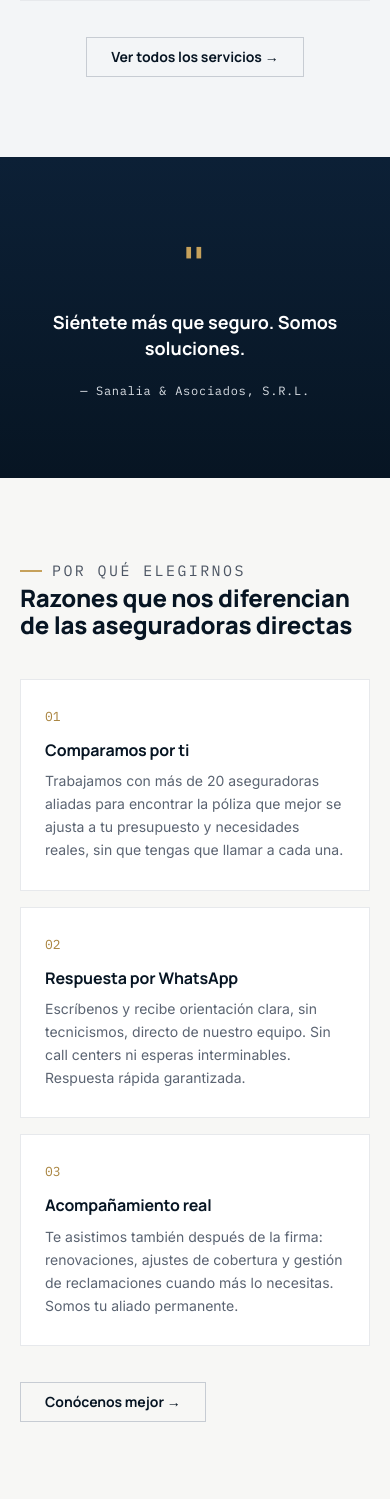
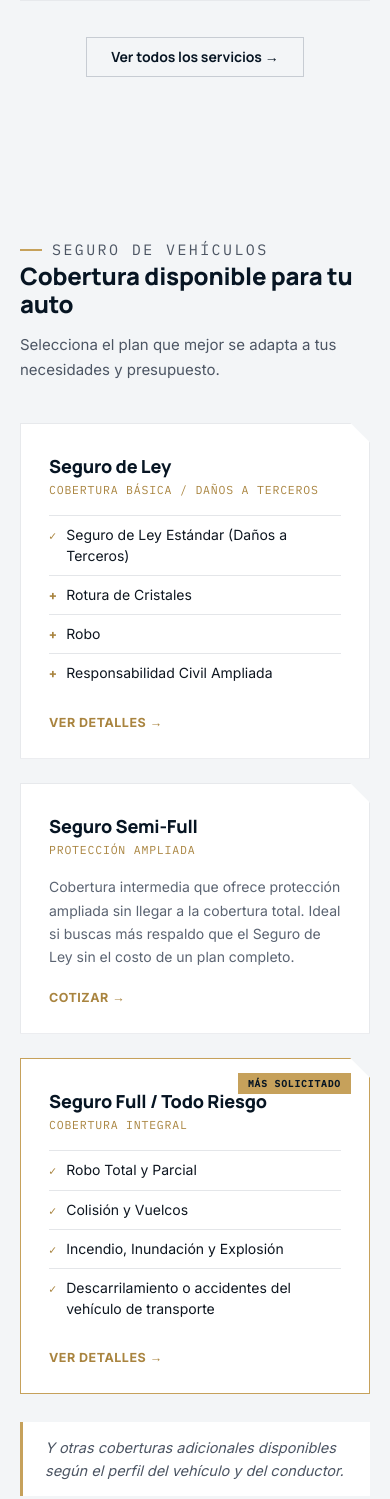
Before and after one commit to erickherndza/Sanalia, a PHP site: page / in a window 390 px wide. Shown: the part 4906-6405 px from the top of the page. Run offline with PHP 8.4, Linux system fonts and the light colour scheme.

Commit message:
feat(coberturas): reestructurar módulo vehículos + limpiar partners
- Nueva sección #coberturas-vehiculos con 3 bloques: Seguro de Ley
  (con add-ons: cristales, robo, RC ampliada), Semi-Full y Full/Todo Riesgo
- Badge "Más Solicitado" en plan Full/Todo Riesgo
- Leyenda de cierre: "Y otras coberturas adicionales disponibles..."
- Reemplazar listado de aseguradoras específicas (MAPFRE, Reservas, Humano)
  por copy corporativo neutral según instrucciones de la cliente
- Hero slide 2: remover mención de marcas específicas
- Estilos responsivos: .planes-grid colapsa a 1 columna en mobile

Co-Authored-By: Claude Sonnet 4.6 <noreply@anthropic.com>

```diff
--- a/assets/css/style.css
+++ b/assets/css/style.css
@@ -1350,3 +1350,136 @@ button { font-family: inherit; }
 
 @media (min-width: 768px)  { .about-photo-band { height: 440px; } }
 @media (min-width: 1024px) { .about-photo-band { height: 500px; } }
+
+/* ═══════════════════════════════════════════════════════════
+   COBERTURAS VEHÍCULOS — planes grid
+══════════════════════════════════════════════════════════ */
+.vehiculos-section { background: var(--silver-100, #F3F5F7); }
+
+.planes-grid {
+  display: grid;
+  grid-template-columns: repeat(3, 1fr);
+  gap: 24px;
+}
+
+.plan-card {
+  background: #fff;
+  border: 1px solid #E7E9EC;
+  padding: 32px 28px 28px;
+  position: relative;
+  display: flex;
+  flex-direction: column;
+  clip-path: polygon(0 0, calc(100% - 20px) 0, 100% 20px, 100% 100%, 0 100%);
+}
+
+.plan-card.plan-featured {
+  border-color: var(--gold-500);
+  box-shadow: 0 4px 32px -8px rgba(198,161,91,0.25);
+}
+
+.plan-badge {
+  position: absolute;
+  top: 14px; right: 18px;
+  background: var(--gold-500);
+  color: var(--navy-950);
+  font-family: 'IBM Plex Mono', monospace;
+  font-size: 9.5px;
+  font-weight: 700;
+  letter-spacing: 0.10em;
+  text-transform: uppercase;
+  padding: 4px 10px;
+}
+
+.plan-card h3 {
+  font-size: 18px;
+  font-weight: 800;
+  color: var(--navy-950);
+  margin: 0 0 6px;
+}
+
+.plan-sub {
+  font-family: 'IBM Plex Mono', monospace;
+  font-size: 11.5px;
+  letter-spacing: 0.07em;
+  text-transform: uppercase;
+  color: var(--gold-600, #A9843F);
+  margin: 0 0 18px;
+}
+
+.plan-desc {
+  font-size: 14px;
+  line-height: 1.65;
+  color: #5B6472;
+  margin: 0 0 auto;
+}
+
+.plan-items {
+  list-style: none;
+  margin: 0 0 auto;
+  padding: 0;
+  flex: 1;
+}
+
+.plan-items li {
+  display: flex;
+  align-items: baseline;
+  gap: 10px;
+  font-size: 14px;
+  color: var(--ink, #0E1620);
+  padding: 9px 0;
+  border-top: 1px solid #E4E6E9;
+  line-height: 1.45;
+}
+
+.pi-icon {
+  color: var(--gold-600, #A9843F);
+  font-weight: 700;
+  font-family: 'IBM Plex Mono', monospace;
+  font-size: 12px;
+  flex-shrink: 0;
+}
+
+.plan-cta {
+  display: inline-block;
+  margin-top: 22px;
+  font-size: 12.5px;
+  font-weight: 700;
+  color: var(--gold-600, #A9843F);
+  letter-spacing: 0.04em;
+  text-transform: uppercase;
+}
+
+.plan-cta:hover { color: var(--navy-950); }
+
+.coverage-note {
+  margin-top: 28px;
+  padding: 14px 22px;
+  background: #fff;
+  border-left: 3px solid var(--gold-500);
+  font-size: 14.5px;
+  color: #4C5563;
+  font-style: italic;
+  line-height: 1.6;
+}
+
+@media (max-width: 960px) { .planes-grid { grid-template-columns: 1fr; } }
+
+/* ═══════════════════════════════════════════════════════════
+   PARTNERS — copy corporativo neutral
+══════════════════════════════════════════════════════════ */
+.partners-statement-wrap {
+  display: flex;
+  justify-content: center;
+  padding: 14px 0;
+}
+
+.partners-statement-copy {
+  max-width: 680px;
+  text-align: center;
+  font-size: 16.5px;
+  line-height: 1.75;
+  color: #3C4453;
+  margin: 0;
+}
+
+.partners-statement-copy strong { color: var(--navy-950); }
--- a/index.html
+++ b/index.html
@@ -114,9 +114,9 @@
           <a class="btn btn-outline" href="contacto.html">Cotizar Ahora</a>
         </div>
         <ul class="slide-feats">
-          <li>Todo riesgo · Colisión · RC Obligatoria</li>
+          <li>Seguro de Ley, Semi-Full y Todo Riesgo disponibles</li>
           <li>Asistencia en carretera 24 horas, 7 días</li>
-          <li>Comparamos Mapfre BHD, Reservas, La Monumental y más</li>
+          <li>Comparamos entre las mejores aseguradoras del país</li>
         </ul>
       </div>
     </div>
@@ -307,6 +307,59 @@
 </section>
 
 
+<!-- ═══════════════════ COBERTURAS VEHÍCULOS ══════════════════ -->
+<section class="section vehiculos-section" id="coberturas-vehiculos" aria-labelledby="veh-heading">
+  <div class="container">
+    <div class="section-head">
+      <p class="eyebrow">Seguro de Vehículos</p>
+      <h2 id="veh-heading">Cobertura disponible para tu auto</h2>
+      <p>Selecciona el plan que mejor se adapta a tus necesidades y presupuesto.</p>
+    </div>
+    <div class="planes-grid">
+
+      <!-- Bloque 1: Seguro de Ley -->
+      <article class="plan-card" aria-label="Seguro de Ley">
+        <h3>Seguro de Ley</h3>
+        <p class="plan-sub">Cobertura Básica / Daños a Terceros</p>
+        <ul class="plan-items" role="list">
+          <li><span class="pi-icon" aria-hidden="true">✓</span>Seguro de Ley Estándar (Daños a Terceros)</li>
+          <li><span class="pi-icon pi-plus" aria-hidden="true">+</span>Rotura de Cristales</li>
+          <li><span class="pi-icon pi-plus" aria-hidden="true">+</span>Robo</li>
+          <li><span class="pi-icon pi-plus" aria-hidden="true">+</span>Responsabilidad Civil Ampliada</li>
+        </ul>
+        <a class="plan-cta" href="servicios/vehiculos.html">Ver detalles →</a>
+      </article>
+
+      <!-- Bloque 2: Semi-Full -->
+      <article class="plan-card" aria-label="Seguro Semi-Full">
+        <h3>Seguro Semi-Full</h3>
+        <p class="plan-sub">Protección Ampliada</p>
+        <p class="plan-desc">Cobertura intermedia que ofrece protección ampliada sin llegar a la cobertura total. Ideal si buscas más respaldo que el Seguro de Ley sin el costo de un plan completo.</p>
+        <a class="plan-cta" href="contacto.html">Cotizar →</a>
+      </article>
+
+      <!-- Bloque 3: Full / Todo Riesgo -->
+      <article class="plan-card plan-featured" aria-label="Seguro Full Todo Riesgo">
+        <span class="plan-badge">Más Solicitado</span>
+        <h3>Seguro Full / Todo Riesgo</h3>
+        <p class="plan-sub">Cobertura Integral</p>
+        <ul class="plan-items" role="list">
+          <li><span class="pi-icon" aria-hidden="true">✓</span>Robo Total y Parcial</li>
+          <li><span class="pi-icon" aria-hidden="true">✓</span>Colisión y Vuelcos</li>
+          <li><span class="pi-icon" aria-hidden="true">✓</span>Incendio, Inundación y Explosión</li>
+          <li><span class="pi-icon" aria-hidden="true">✓</span>Descarrilamiento o accidentes del vehículo de transporte</li>
+        </ul>
+        <a class="plan-cta" href="servicios/vehiculos.html">Ver detalles →</a>
+      </article>
+
+    </div>
+    <p class="coverage-note">
+      Y otras coberturas adicionales disponibles según el perfil del vehículo y del conductor.
+    </p>
+  </div>
+</section>
+
+
 <!-- ═══════════════════ QUOTE ═════════════════════════════════ -->
 <section class="quote-band on-dark" aria-label="Frase de marca">
   <div class="container">
@@ -383,30 +436,10 @@
 <!-- ═══════════════════ PARTNERS ══════════════════════════════ -->
 <section class="partners-band" aria-label="Aseguradoras aliadas">
   <div class="container">
-    <div class="partners-inner">
-      <span class="partners-label">Trabajamos con</span>
-      <div class="partners-logos" role="list">
-        <span role="listitem">Humano Seguros</span>
-        <span role="listitem">Seguros Reservas</span>
-        <span role="listitem">Grupo Sura</span>
-        <span role="listitem">Mapfre BHD</span>
-        <span role="listitem">Seguros Universal</span>
-        <span role="listitem">WorldWide Medical</span>
-        <span role="listitem">Creciendo Seguros</span>
-        <span role="listitem">La Colonial</span>
-        <span role="listitem">Atlántica Seguros</span>
-        <span role="listitem">Dominicana de Seguros</span>
-        <span role="listitem">SeNaSa</span>
-        <span role="listitem">Atrio Seguros</span>
-        <span role="listitem">La Monumental</span>
-        <span role="listitem">General de Seguros</span>
-        <span role="listitem">APS ARS</span>
-        <span role="listitem">Bupa</span>
-        <span role="listitem">Pepín Seguros</span>
-        <span role="listitem">ARS Yunen</span>
-        <span role="listitem">Internacional de Seguros</span>
-        <span role="listitem">Coopseguros</span>
-      </div>
+    <div class="partners-statement-wrap">
+      <p class="partners-statement-copy">
+        Comparamos y trabajamos de la mano con las <strong>aseguradoras más importantes, sólidas y de mayor prestigio del país</strong> para garantizarte la mejor opción y la mayor cobertura al mejor precio.
+      </p>
     </div>
   </div>
 </section>
```
